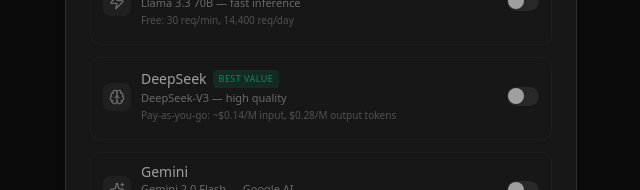
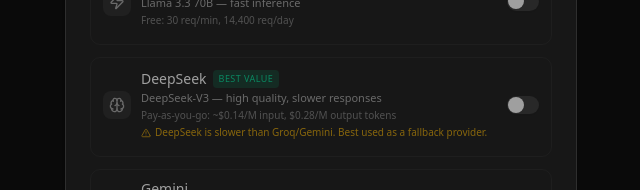
Before and after one commit to ngenohkevin/flickmind-frontend, a Next.js app: page /configure in a window 1280 px wide. Shown: the part 283-473 px from the top of the page, without its empty margins (319-959 px from the left). Built offline with nearby package versions, Linux system fonts and the light colour scheme; no server answers.

Commit message:
feat: add DeepSeek slow response disclaimer

```diff
--- a/src/components/config-form.tsx
+++ b/src/components/config-form.tsx
@@ -124,8 +124,9 @@
   {
     id: "deepseek",
     name: "DeepSeek",
-    description: "DeepSeek-V3 — high quality",
+    description: "DeepSeek-V3 — high quality, slower responses",
     freeTier: "Pay-as-you-go: ~$0.14/M input, $0.28/M output tokens",
+    disclaimer: "DeepSeek is slower than Groq/Gemini. Best used as a fallback provider.",
     recommended: "cheapest",
     keyUrl: "https://platform.deepseek.com/api_keys",
     placeholder: "sk-...",
@@ -443,6 +444,12 @@
                           <p className="text-[10px] text-muted-foreground/70 mt-0.5">
                             {provider.freeTier}
                           </p>
+                          {"disclaimer" in provider && provider.disclaimer && (
+                            <p className="text-[10px] text-amber-400/80 mt-0.5 flex items-center gap-1">
+                              <AlertTriangle className="h-2.5 w-2.5 shrink-0" />
+                              {provider.disclaimer}
+                            </p>
+                          )}
                         </div>
                       </div>
                       <Switch
```
